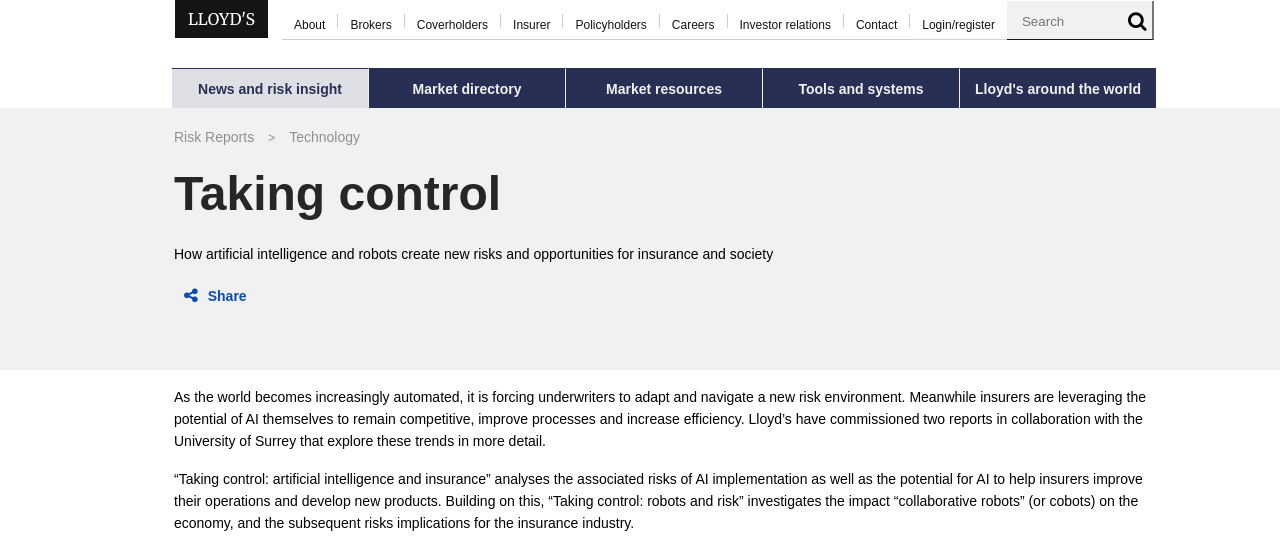
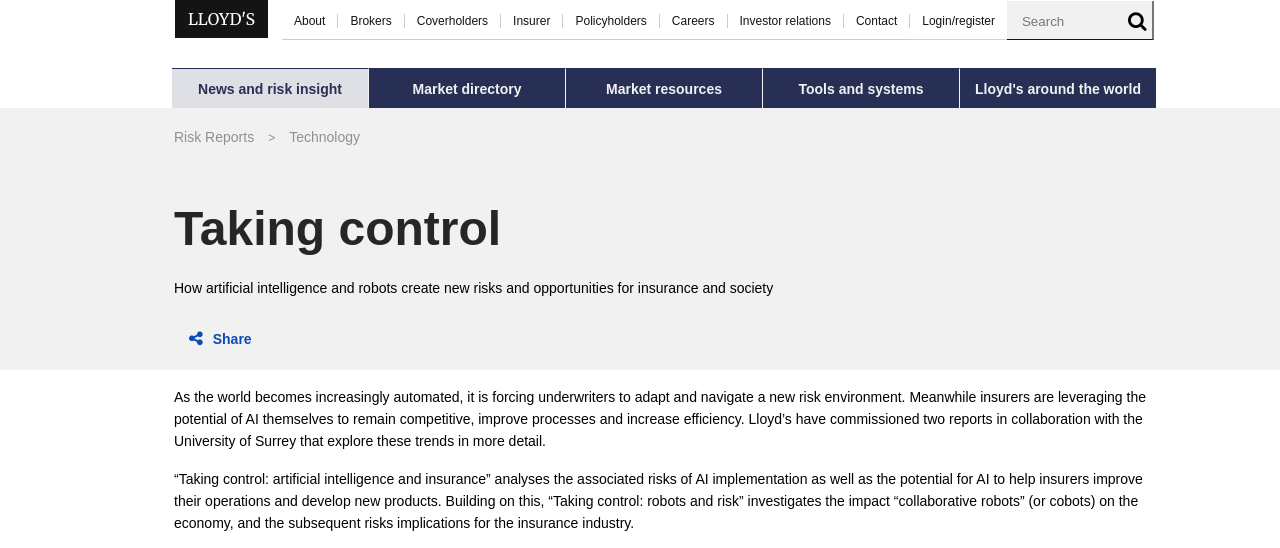
Before and after one commit to TishG/lloyds-of-london-clone, a plain HTML site: page index.html in a window 1280 px wide. Shown: the top 548 px of the page. Drawn offline with nearby package versions, Linux system fonts and the light colour scheme.

Commit message:
edited spacing from header section

```diff
--- a/css/main.css
+++ b/css/main.css
@@ -217,13 +217,19 @@
   padding: 0px 14px;
 }
 
+#main-header p {
+  position: relative;
+  top: 10px;
+}
+
 #main-header-content #header-title {
   font-weight: bold;
   color: #262626;
   font-size: 48px;
 }
 
-#main-header-content div:nth-child(2) {
+#main-header-content div:last-child {
+  margin-top: 35px;
   height: 158.5px;
   display: flex;
   flex-direction: column;
@@ -233,6 +239,7 @@
 
 .fa-share-alt {
   padding: 0px 10px;
+  font-size: 16px;
 }
 
 #header-share a {
@@ -240,10 +247,9 @@
   color: #0a4bb7;
   font-size: 14px;
   font-weight: bold;
-}
-
-.fa-share-alt {
-  font-size: 16px;
+  position: relative;
+  top: -5px;
+  left: 5px;
 }
 
 #header-share:hover {
@@ -256,8 +262,7 @@
   margin: 0 auto;
 }
 
-.main-container-text,
-p {
+.main-container-text, .report {
   font-size: 14px;
   line-height: 22px;
 }
```
